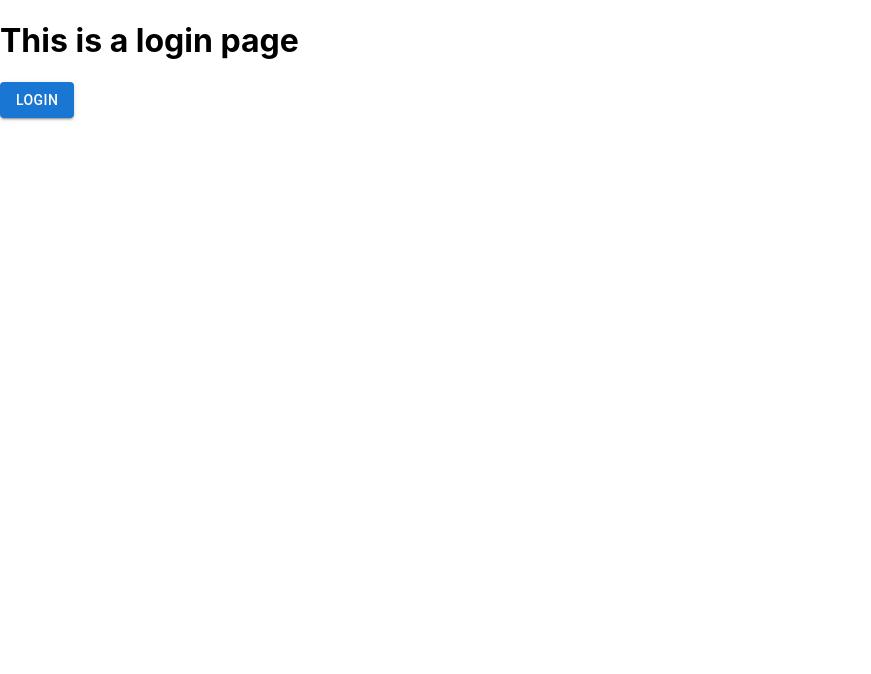
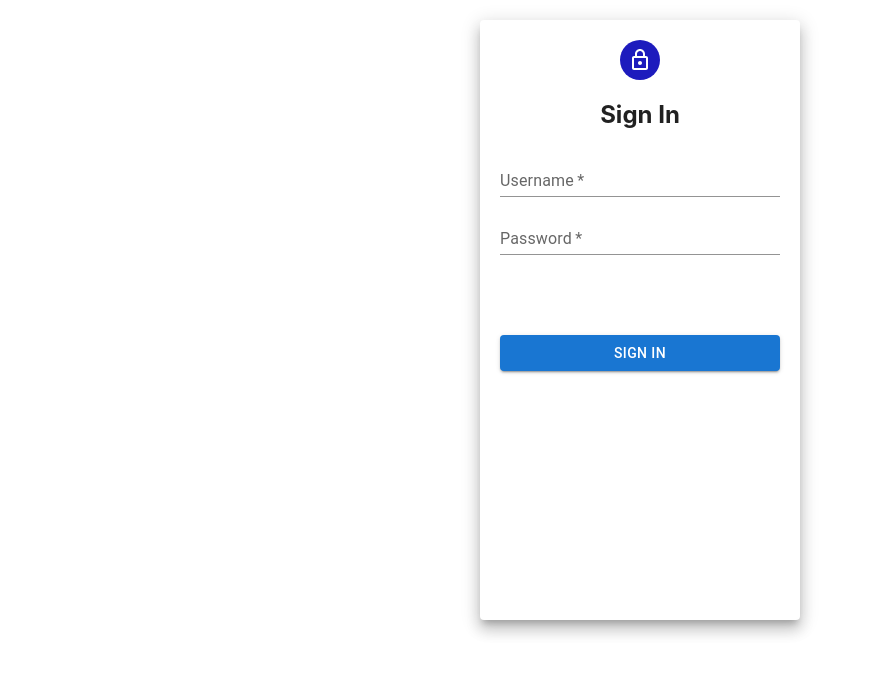
Before and after one commit to soshealth-crossdimension/sosh-admin-dashboard, a React (Create React App) app: page / in a window 1280 px wide. Shown: the top 674 px of the page, without its empty margins (0-871 px from the left). Built offline with nearby package versions, Linux system fonts and the light colour scheme.

Commit message:
login page with button

```diff
--- a/src/components/login/Login.jsx
+++ b/src/components/login/Login.jsx
@@ -1,19 +1,50 @@
 import React from "react";
 import { useNavigate } from "react-router-dom";
-import {Button} from '@mui/material';
+import {Avatar, Button, Grid, Paper, TextField} from '@mui/material';
+import LockOutlinedIcon from '@mui/icons-material/LockOutlined';
+import { useState } from "react";
 
 export default function LoginView () {
     let navigate = useNavigate();
 
-    const handleLoginClick = () => {
-        navigate('/dashboard');
+    const [input, setInput] = useState({
+        name: "",
+        password: ""
+    })
+
+    const [wrong, setWrong] = useState(false)
+
+    const handleLoginClick = (e) => {
+        e.preventDefault();
+        if(input.name === 'test' && input.password === 'test'){
+            navigate('/dashboard');
+        } else {
+            setWrong(true);
+        }
     }
 
+    const handleChange = (e) => {
+        setInput((prevState) => ({
+            ...prevState,
+            [e.target.name]: e.target.value,
+        }));
+    };
+
+    const paperStyle = {padding: 20, height: '70vh', width: 280, margin: '20px auto'}
+    const avatar = {backgroundColor: '#1d1bbd'}
+
     return (
-        <>
-         <h1>This is a login page</h1>
-        <Button variant="contained" onClick={handleLoginClick}>Login</Button>
-        </>
-
+        <Grid>
+            <Paper elevation={10} style={paperStyle}>
+                <Grid align='center'>
+                    <Avatar style={avatar}><LockOutlinedIcon/></Avatar>
+                    <h2>Sign In</h2>
+                </Grid>
+                <TextField label='Username' placeholder="Enter Username" variant="standard" name="name" value={input.name} onChange={handleChange} fullWidth required/>
+                <TextField label='Password' placeholder="Enter Password" type='Password' variant="standard" name="password" value={input.password} onChange={handleChange} fullWidth required style={{marginTop: '10px'}}/>
+                {wrong ? <p style={{color: 'red'}}>Please enter correct credentials!!!!</p> : ''}
+                <Button variant="contained" onClick={handleLoginClick} fullWidth style={{marginTop: '80px'}}>Sign In</Button>
+            </Paper>
+        </Grid>
     );
 }
```
